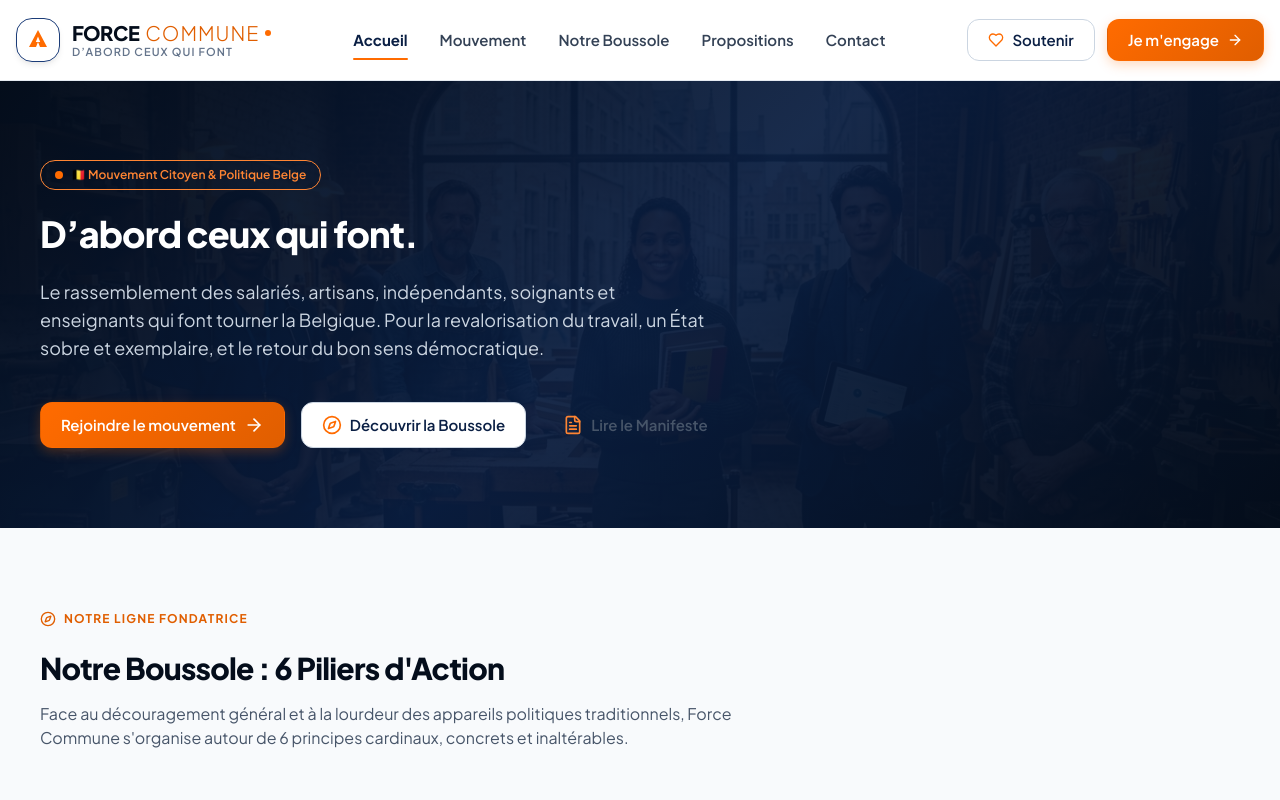
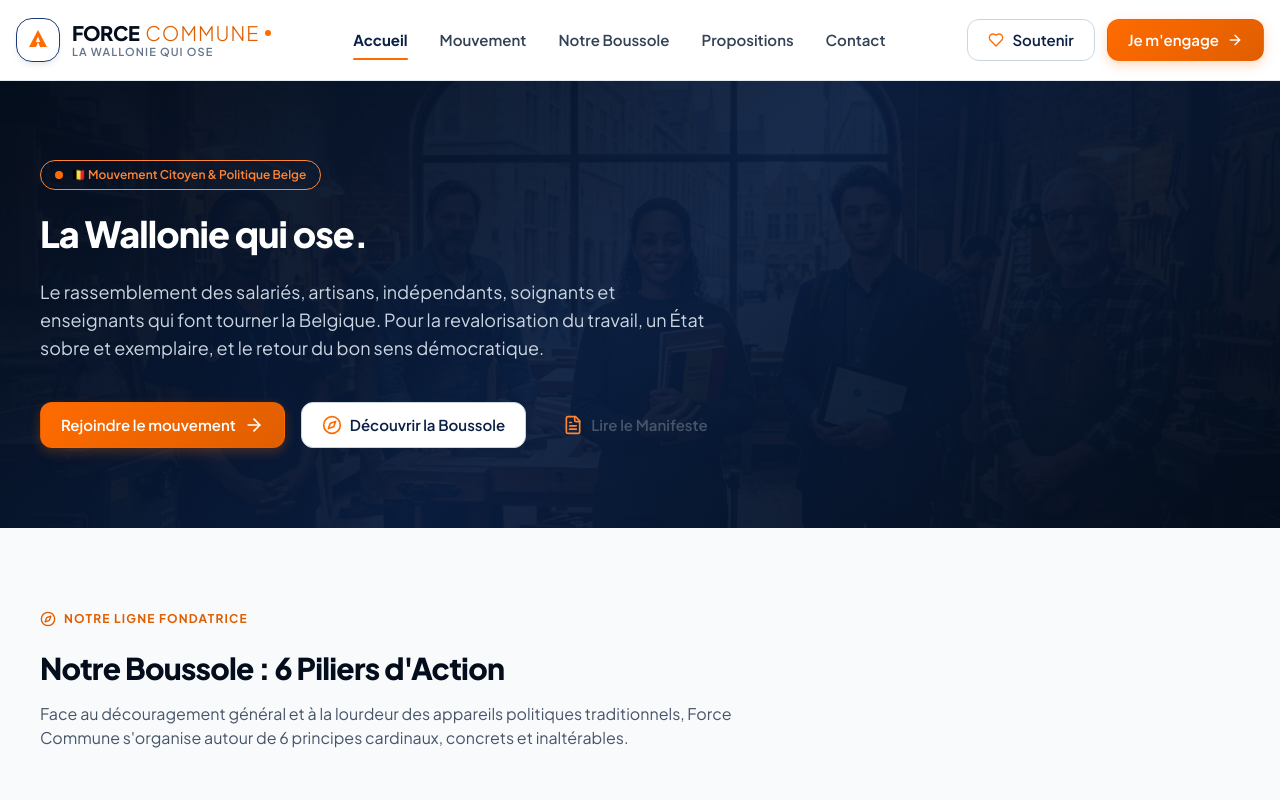
Before and after one commit to jonathanloys/Force_Commune, a website built with Vite: page index.html in a window 1280 px wide. Shown: the top 800 px of the page. Built offline with nearby package versions, Linux system fonts and the light colour scheme; grey boxes are pictures that could not be loaded.

Commit message:
Mise à jour du slogan: remplacement de 'D'abord ceux qui font' par 'La Wallonie qui ose'

```diff
--- a/index.html
+++ b/index.html
@@ -4,7 +4,7 @@
 <head>
   <meta charset="UTF-8">
   <meta name="viewport" content="width=device-width, initial-scale=1.0">
-  <title>Force Commune — D’abord ceux qui font | Mouvement Citoyen & Politique Belge</title>
+  <title>Force Commune — La Wallonie qui ose | Mouvement Citoyen & Politique Belge</title>
 
   <!-- SEO Meta Tags -->
   <meta name="description"
@@ -15,7 +15,7 @@
 
   <!-- Open Graph / Social Sharing -->
   <meta property="og:type" content="website">
-  <meta property="og:title" content="Force Commune — D’abord ceux qui font">
+  <meta property="og:title" content="Force Commune — La Wallonie qui ose">
   <meta property="og:description"
     content="Le mouvement politique des citoyens de terrain qui font tourner la Belgique. Découvrez notre boussole et nos propositions concrètes.">
   <meta property="og:image" content="/images/hero.jpg">
@@ -62,8 +62,7 @@
               <span class="font-light tracking-wider text-xl text-orange-600 font-display">COMMUNE</span>
               <span class="inline-block w-1.5 h-1.5 rounded-full bg-orange-500"></span>
             </div>
-            <span class="text-[11px] font-semibold text-slate-500 uppercase tracking-widest -mt-1 font-sans">D’abord
-              ceux qui font</span>
+            <span class="text-[11px] font-semibold text-slate-500 uppercase tracking-widest -mt-1 font-sans">La Wallonie qui ose</span>
           </div>
         </a>
 
@@ -169,7 +168,7 @@
           </div>
 
           <p class="text-slate-400 text-sm leading-relaxed max-w-sm">
-            « D’abord ceux qui font ». Le mouvement citoyen et politique belge de celles et ceux qui travaillent,
+            « La Wallonie qui ose ». Le mouvement citoyen et politique belge de celles et ceux qui travaillent,
             soignent, enseignent, entreprennent et font vivre nos communes au quotidien.
           </p>
 
--- a/src/config/manifesto.js
+++ b/src/config/manifesto.js
@@ -25,5 +25,5 @@ export const MANIFESTO_CONFIG = {
   modalTitle: 'Manifeste de Force Commune',
 
   // Sous-titre
-  modalSubtitle: '« D\'abord ceux qui font » — Document de référence officiel',
+  modalSubtitle: '« La Wallonie qui ose » — Document de référence officiel',
 };
--- a/src/main.js
+++ b/src/main.js
@@ -154,9 +154,9 @@ function renderAccueil() {
           </div>
 
           <h1 class="text-4xl sm:text-6xl lg:text-7xl font-extrabold text-white tracking-tight leading-[1.1] font-display">
-            D’abord ceux <br class="hidden sm:inline" />
+            La Wallonie <br class="hidden sm:inline" />
             <span class="text-transparent bg-clip-text bg-gradient-to-r from-orange-400 via-orange-500 to-orange-300">
-              qui font.
+              qui ose.
             </span>
           </h1>
 
@@ -1213,7 +1213,7 @@ function bindDynamicEvents() {
   // 8. Forms submissions with feedback
   document.getElementById('membership-full-form')?.addEventListener('submit', (e) => {
     e.preventDefault();
-    showToast('Félicitations ! Votre adhésion citoyenne à Force Commune a bien été enregistrée. Bienvenue parmi ceux qui font !', 'success');
+    showToast('Félicitations ! Votre adhésion citoyenne à Force Commune a bien été enregistrée. Bienvenue dans La Wallonie qui ose !', 'success');
     e.target.reset();
   });
 
```
Also changed, not shown: dist/assets/index-BP1oLVXs.js, dist/index.html.
